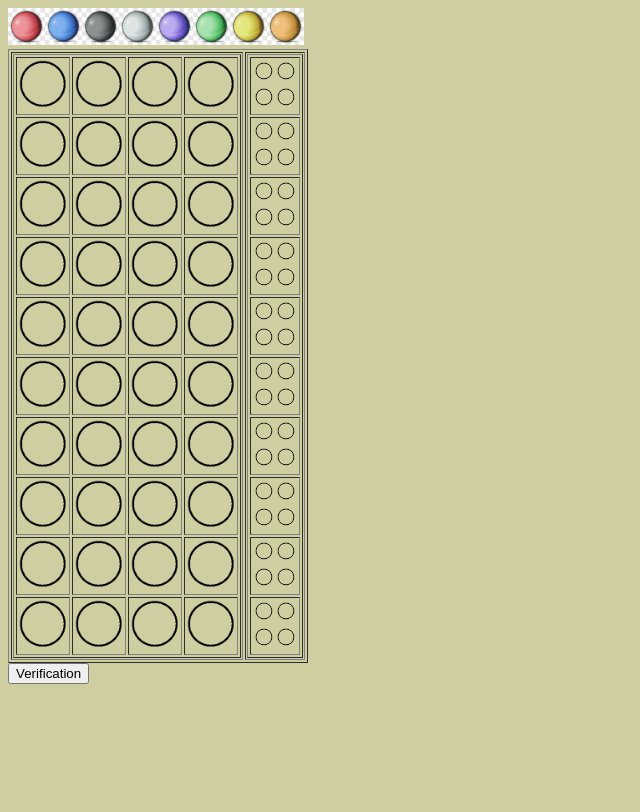
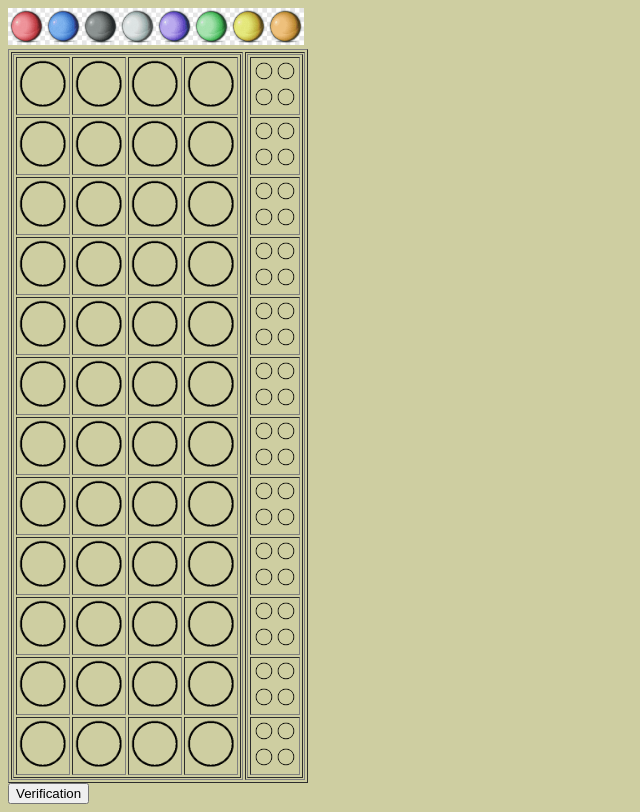
Before and after one commit to Ksel1010/MasterMind, a plain HTML site: page game.html in a window 1280 px wide. Shown: the whole page, without its empty margins (0-640 px from the left). Drawn offline with Linux system fonts and the light colour scheme.

```diff
--- a/constants.js
+++ b/constants.js
@@ -37,7 +37,7 @@ export let O = new Boule("pictures/orange_ball.png", 'orange');
 export let E = new Boule("pictures/empty_ball.png", 'empty');
 
 //number of rows for the board based on difficulty
-let dimension=10;
+let dimension=12;
 //function to change dimension
 export function setDimension(number){
     sessionStorage.setItem("dimension", JSON.stringify(number));
```
Also changed, not shown: index.html (+1 -1 lines).
